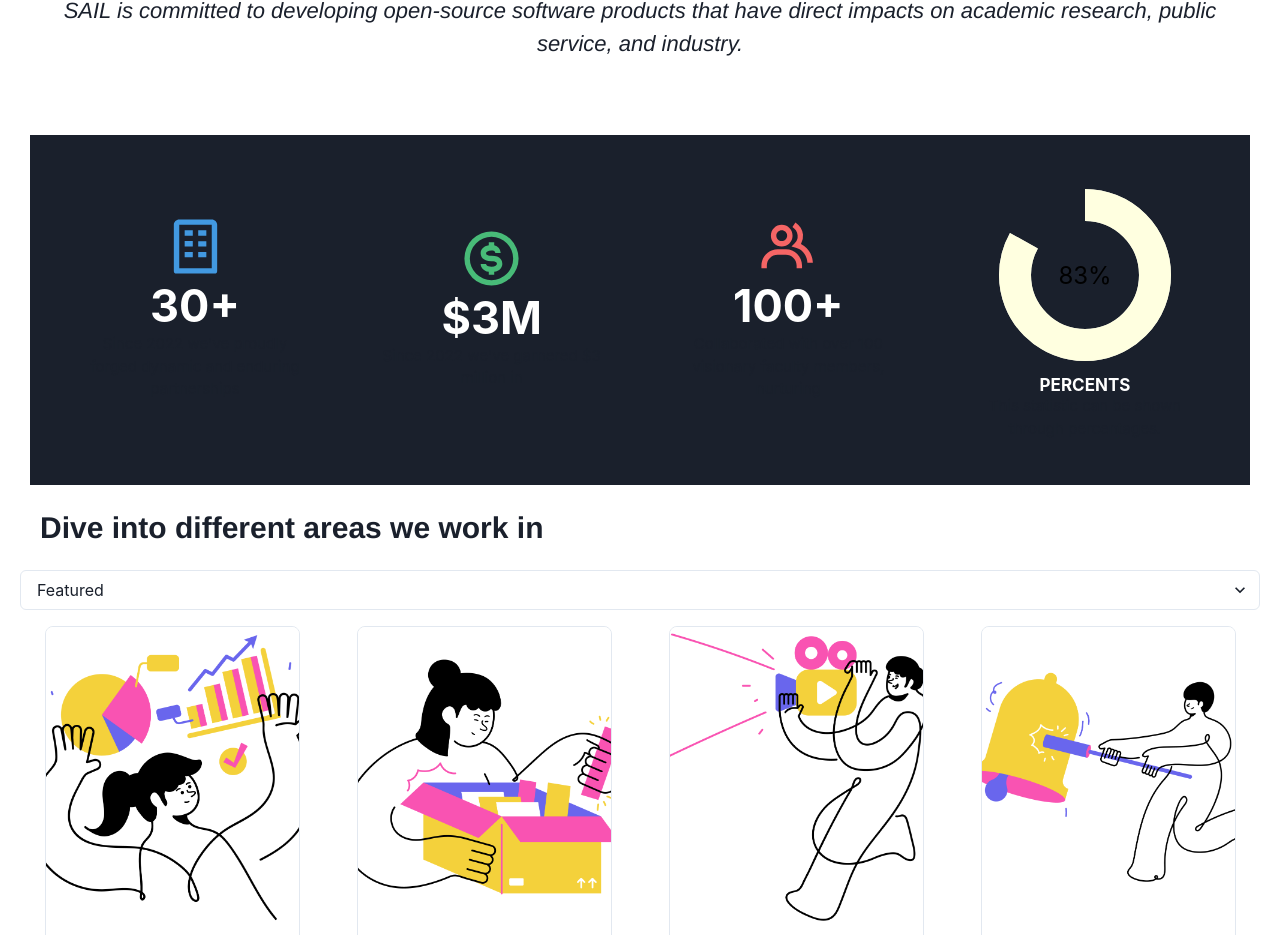
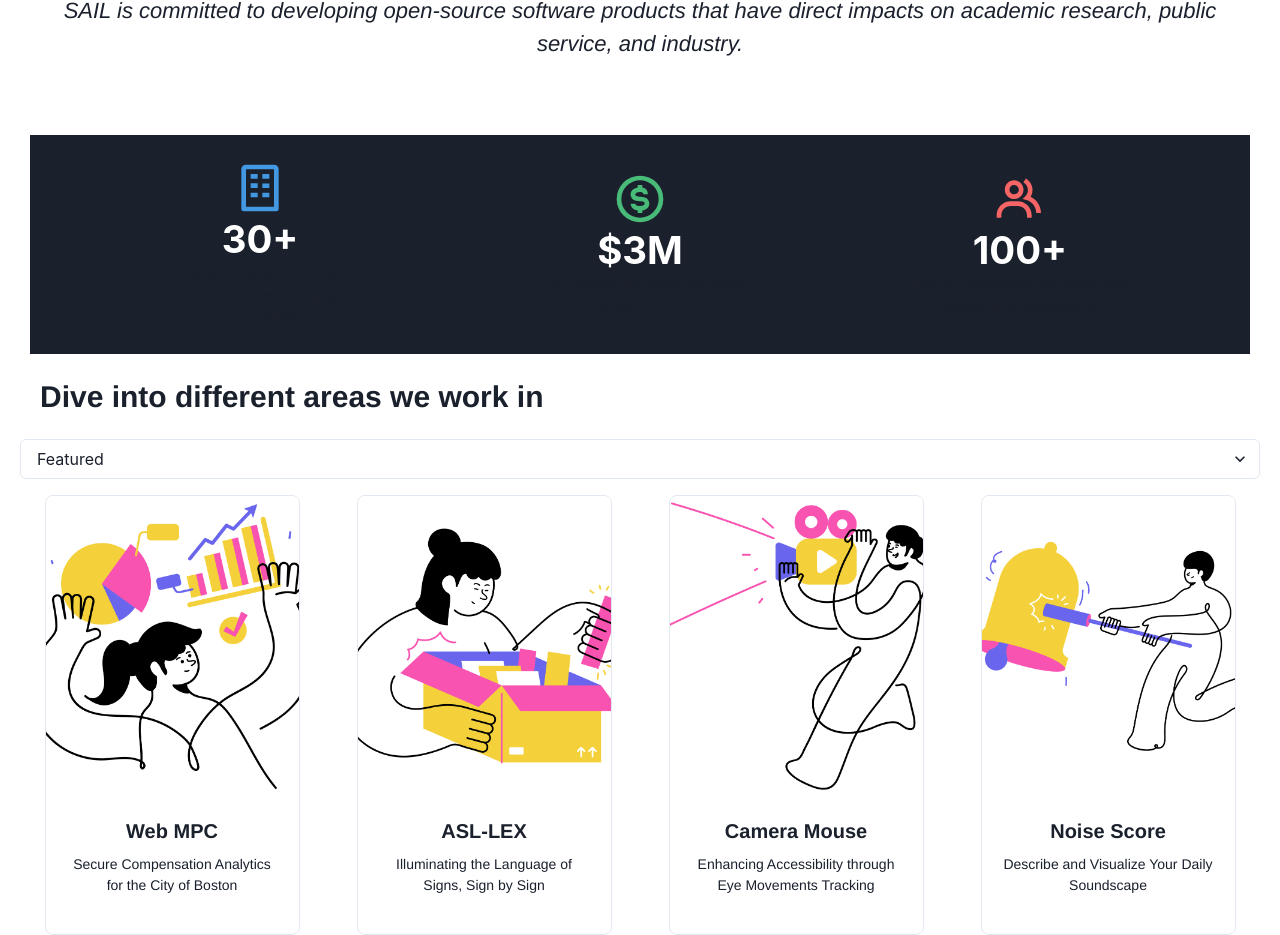
Before and after one commit to hicsail/hicsail.github.io, a React app: page /projects in a window 1280 px wide. Shown: the part 1176-2111 px from the top of the page. Built offline with nearby package versions, Linux system fonts and the light colour scheme; a web font is replaced by a local one.

Commit message:
projects data visual

```diff
--- a/src/components/DataVisual/DataVisual.css
+++ b/src/components/DataVisual/DataVisual.css
@@ -3,13 +3,13 @@
   flex-direction: column;
   justify-content: space-between;
   max-width: 15em;
-  min-width: 11em;
-  padding: 0 3px 0 3px;
+  min-width: 8em;
+  padding: 0 0.5em 0 0.5em;
 }
 
 #cardIcon {
-  width: 65px;
-  height: 65px;
+  width: 3.5em;
+  height: 3.5em;
   margin-left: auto;
   margin-right: auto;
 }
@@ -20,7 +20,7 @@
   text-transform: uppercase;
   margin-left: auto;
   margin-right: auto;
-  font-size: 45px;
+  font-size: 2.4em;
 }
 
 #cardText {
@@ -31,6 +31,5 @@
 }
 
 #stackityStack {
-  padding: 15px 5px 20px 5px;
-  justify-content: space-between;
+  justify-content: space-around;
 }
--- a/src/components/DataVisual/DataVisual.tsx
+++ b/src/components/DataVisual/DataVisual.tsx
@@ -14,46 +14,38 @@
 
 export const DataVisual: React.FC = () => {
   return (
+    <Box>
       <Card boxShadow={0}>
         <CardBody backgroundColor="gray.800">
           <HStack
             id="stackityStack"
-          margin="5px 20px 5px 20px"
+            margin="0.3em 1.5em 0.3em 1.5em"
             justifyContent="space-between"
           >
             <Box id="innerCard">
               <Icon id="cardIcon" as={BiBuilding} color="blue.400" />
               <Heading id="cardHeading">30+</Heading>
               <Text id="cardText">
-              Since 2022 we've proudly forged dynamic and enduring partnerships
+                Dynamic and enduring partnerships we've forged since 2022.
               </Text>
             </Box>
             <Box id="innerCard">
               <Icon id="cardIcon" as={BiDollarCircle} color="green.400" />
               <Heading id="cardHeading">$3M</Heading>
-            <Text id="cardText">Since 2022 we've garnered $3 million in</Text>
+              <Text id="cardText">
+                The funding we have received since 2022.
+              </Text>
             </Box>
             <Box id="innerCard">
               <Icon id="cardIcon" as={BiGroup} color="red.400" />
               <Heading id="cardHeading">100+</Heading>
               <Text id="cardText">
-              Collaborated with over 100 visionary faculty members, nurturing
-            </Text>
-          </Box>
-
-          <Box id="innerCard">
-            <Box marginLeft="auto" marginRight="auto">
-              <Pie colour="lightyellow" percentage={83} />
-            </Box>
-            <Heading id="cardHeading" fontSize="17px !important">
-              Percents
-            </Heading>
-            <Text id="cardText">
-              This statistic can be shown through percentages.
+                Faculty members we have had pleasure collaborating.
               </Text>
             </Box>
           </HStack>
         </CardBody>
       </Card>
+    </Box>
   );
 };
```
Lines whose indentation alone changed are shown as unchanged.
